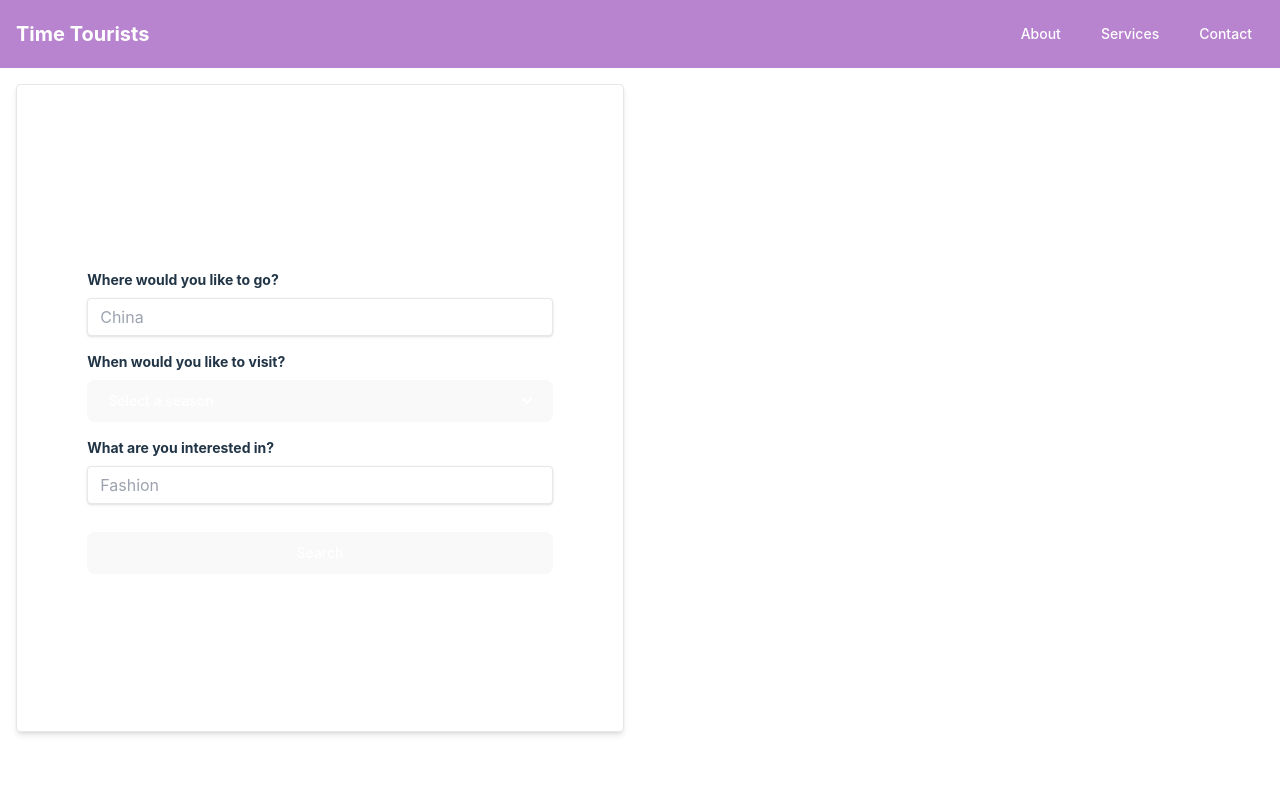
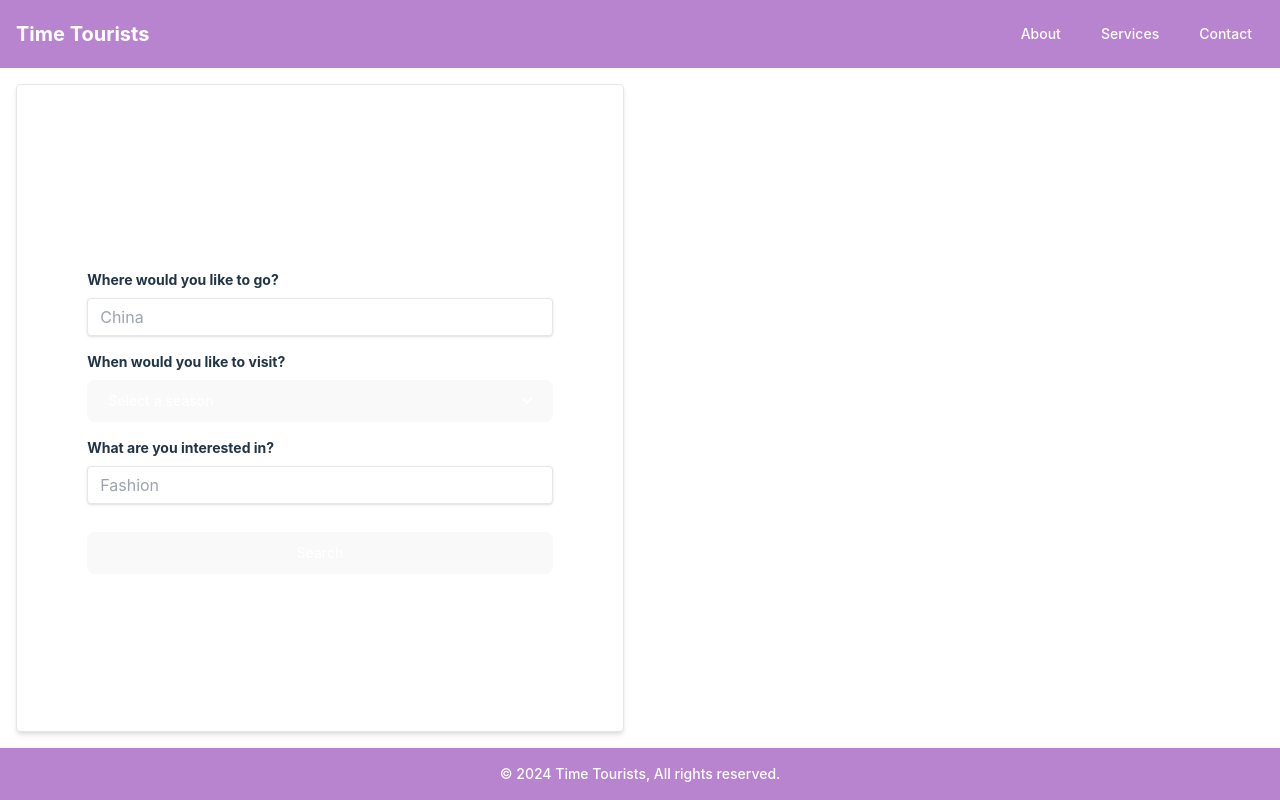
Before and after one commit to IgorTraspadini/Time_Tourists, a React (Vite) app: page /select-history in a window 1280 px wide. Built offline with nearby package versions, Linux system fonts and the light colour scheme.

Commit message:
new footer styling

```diff
--- a/src/components/Footer/index.jsx
+++ b/src/components/Footer/index.jsx
@@ -1,7 +1,11 @@
 import React from "react";
 
 function Footer() {
-  return <footer className="p-4 bg-dark-green text-white text-center text-sm font-medium">© {new Date().getFullYear()} Time Tourists, All rights reserved.</footer>;
+  return (
+    <footer className="p-4 bg-muted-purple text-white text-center text-sm font-medium">
+      © {new Date().getFullYear()} Time Tourists, All rights reserved.
+    </footer>
+  );
 }
 
 export default Footer;
```
